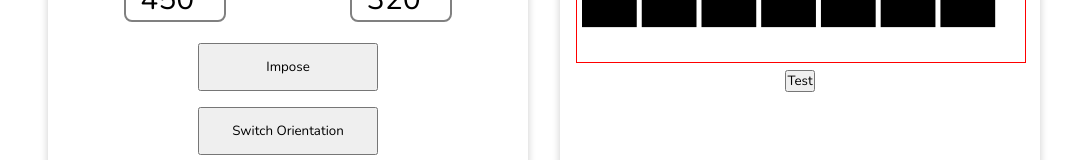
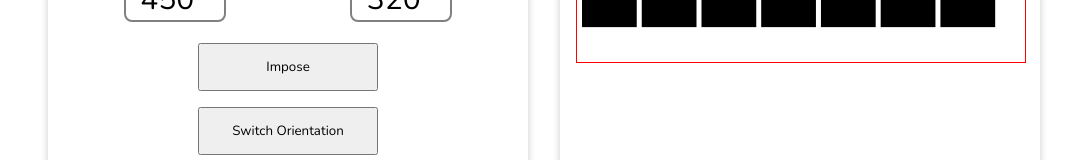
Before and after one commit to jensadria/print-pal, a Vue app: page /nup in a window 1280 px wide. Shown: the part 354-514 px from the top of the page, without its empty margins (96-1183 px from the left). Built offline with nearby package versions, Linux system fonts and the light colour scheme.

Commit message:
Moved drawOnSheet to vuex, functionality still only local and at @mounted

```diff
--- a/src/components/nup/NupCanvas.vue
+++ b/src/components/nup/NupCanvas.vue
@@ -2,10 +2,11 @@
   <div class="canvas-container">
     <canvas
       id="nup-canvas"
+      ref="canvas"
       :width="nUpInput.sheetWidth"
       :height="nUpInput.sheetHeight"
     ></canvas>
-    <button @click="drawOnSheet">Test</button>
+    <!-- <button @click="drawOnSheet">Test</button> -->
   </div>
 </template>
 
@@ -36,42 +37,43 @@ export default {
   },
   methods: {
     drawOnSheet() {
-      const { width, height, margins, gutters } = this.nUpInput;
+      this.$store.dispatch('drawOnSheet', this.vueCanvas);
+      //   const { width, height, margins, gutters } = this.nUpInput;
 
-      let startingPointX = this.nUpInput.margins;
-      let startingPointY = this.nUpInput.margins;
+      //   let startingPointX = this.nUpInput.margins;
+      //   let startingPointY = this.nUpInput.margins;
 
-      this.vueCanvas.clearRect(
-        0,
-        0,
-        this.nUpInput.sheetWidth,
-        this.nUpInput.sheetHeight
-      );
+      //   this.vueCanvas.clearRect(
+      //     0,
+      //     0,
+      //     this.nUpInput.sheetWidth,
+      //     this.nUpInput.sheetHeight
+      //   );
 
-      for (
-        let i = 0;
-        startingPointY < this.nUpInput.sheetHeight - height - margins;
-        i++
-      ) {
-        for (
-          let j = 0;
-          startingPointX < this.nUpInput.sheetWidth - width - margins;
-          j++
-        ) {
-          this.vueCanvas.fillRect(
-            startingPointX,
-            startingPointY,
-            width,
-            height
-          );
-          startingPointX = startingPointX + width + gutters;
-        }
+      //   for (
+      //     let i = 0;
+      //     startingPointY < this.nUpInput.sheetHeight - height - margins;
+      //     i++
+      //   ) {
+      //     for (
+      //       let j = 0;
+      //       startingPointX < this.nUpInput.sheetWidth - width - margins;
+      //       j++
+      //     ) {
+      //       this.vueCanvas.fillRect(
+      //         startingPointX,
+      //         startingPointY,
+      //         width,
+      //         height
+      //       );
+      //       startingPointX = startingPointX + width + gutters;
+      //     }
 
-        startingPointX = this.nUpInput.margins;
-        startingPointY = startingPointY + height + gutters;
-      }
+      //     startingPointX = this.nUpInput.margins;
+      //     startingPointY = startingPointY + height + gutters;
+      //   }
 
-      this.$emit;
+      //   this.$emit;
     },
   },
 };
--- a/src/components/nup/NupForm.vue
+++ b/src/components/nup/NupForm.vue
@@ -112,7 +112,6 @@ export default {
       this.mostOut = true;
       this.calculatedButtonPressed = true;
       this.$store.dispatch('imposeOnSheet');
-      // this.$store.dispatch('drawOnSheet');
     },
     switchOrientation() {
       this.mostOut = !this.mostOut;
--- a/src/store/actions.js
+++ b/src/store/actions.js
@@ -50,29 +50,29 @@ export default {
 
     context.commit('changeResults', { mainOrientation, otherOrientation });
   },
-  //   drawOnSheet(_, canvas) {
-  //     const {
-  //       width,
-  //       height,
-  //       margins,
-  //       gutters,
-  //       sheetHeight,
-  //       sheetWidth,
-  //     } = this.context.nUpInput;
+  drawOnSheet(context, payload) {
+    const {
+      width,
+      height,
+      margins,
+      gutters,
+      sheetHeight,
+      sheetWidth,
+    } = context.state.nUpInput;
 
-  //     let startingPointX = margins;
-  //     let startingPointY = margins;
+    let startingPointX = margins;
+    let startingPointY = margins;
 
-  //     canvas.clearRect(0, 0, sheetWidth, sheetHeight);
+    payload.clearRect(0, 0, sheetWidth, sheetHeight);
 
-  //     for (let i = 0; startingPointY < sheetHeight - height - margins; i++) {
-  //       for (let j = 0; startingPointX < sheetWidth - width - margins; j++) {
-  //         canvas.fillRect(startingPointX, startingPointY, width, height);
-  //         startingPointX = startingPointX + width + gutters;
-  //       }
+    for (let i = 0; startingPointY < sheetHeight - height - margins; i++) {
+      for (let j = 0; startingPointX < sheetWidth - width - margins; j++) {
+        payload.fillRect(startingPointX, startingPointY, width, height);
+        startingPointX = startingPointX + width + gutters;
+      }
 
-  //       startingPointX = margins;
-  //       startingPointY = startingPointY + height + gutters;
-  //     }
-  //   },
+      startingPointX = margins;
+      startingPointY = startingPointY + height + gutters;
+    }
+  },
 };
--- a/src/store/getters.js
+++ b/src/store/getters.js
@@ -1,4 +1,7 @@
 export default {
+  getVueCanvas(state) {
+    return state.vueCanvas;
+  },
   loadInputData(state) {
     return state.nUpInput;
   },
```
